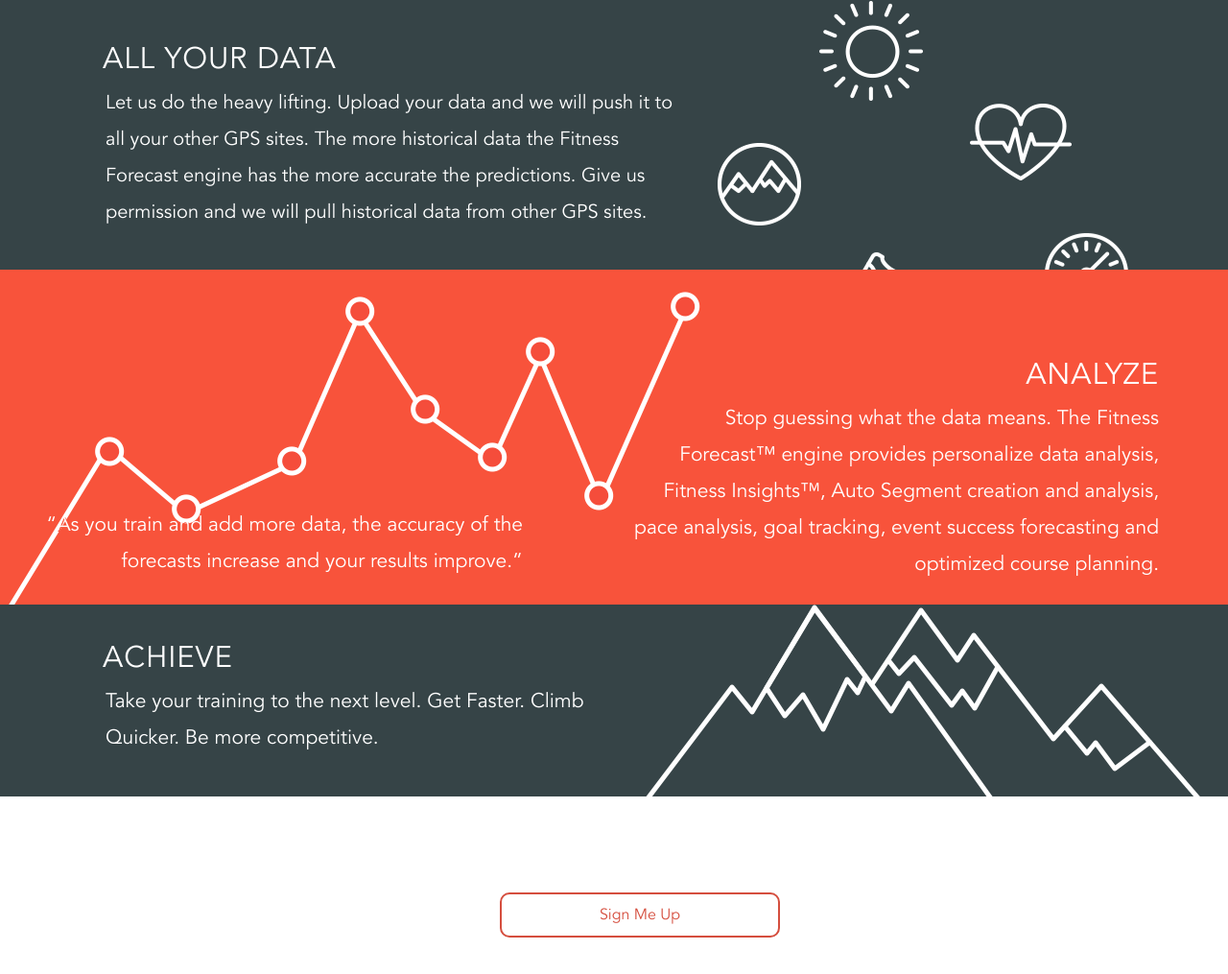
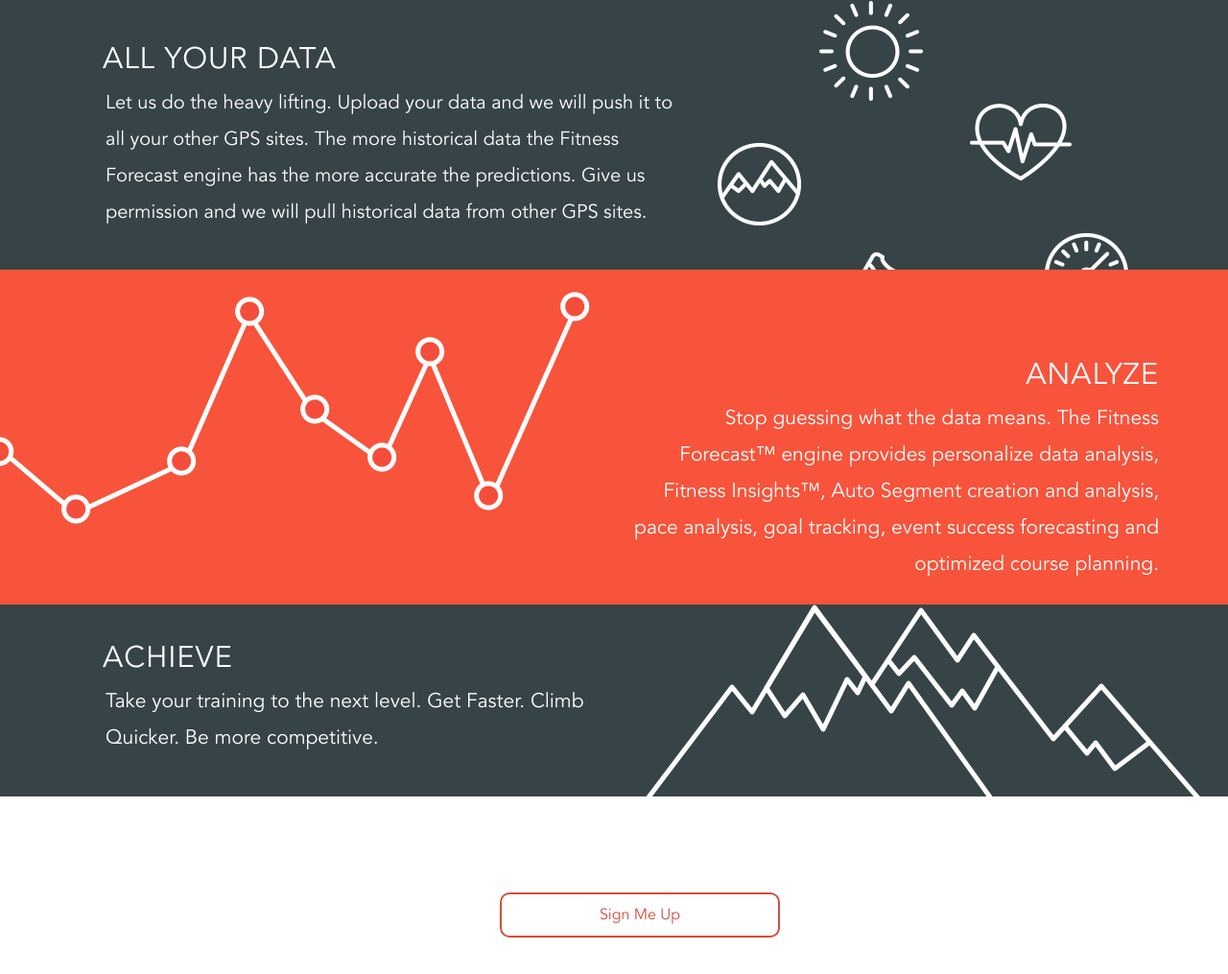
Before and after one commit to Stectech-Unibot/GPS, a website: page index.html in a window 1280 px wide. Shown: the part 2689-3704 px from the top of the page at 96% size. Drawn offline with nearby package versions, Linux system fonts and the light colour scheme; a script that the page names is missing.

Commit message:
#48 :reposition and clear text under Graph.png

```diff
--- a/assets/js/main.js
+++ b/assets/js/main.js
@@ -58,7 +58,7 @@ $(document).ready(function(){
     // FEATUREs paralax
     [
     {id: "#features .data", startY:"80px", endY:"-78px"},
-    {id: "#features .analyze", startY:"50px", endY:"-78px"},
+    {id: "#features .analyze", startY:"125px", endY:"34px"},
     {id: "#features .achieve", startY:"50px", endY:"-78px"},
     ].forEach(function(element, index){
         var paralaxScene = new ScrollMagic.Scene({
--- a/assets/scss/partials/_layout.scss
+++ b/assets/scss/partials/_layout.scss
@@ -108,9 +108,7 @@ span.logo {
 
     .analyze {
         text-shadow: 1px 1px $orange;
-        background: url("../img/paralax/graph.png") $orange no-repeat;
-        background-position-x: 5px;
-        background-position-y: 23px;
+        background: url("../img/paralax/graph.png") $orange no-repeat -110px 23px;
         position: relative;
         text-align: right;
         @media screen and (min-width: $medium) {
--- a/index.html
+++ b/index.html
@@ -135,9 +135,6 @@
                 <div class="row analyze">
 
                     <div class="col-xs-12 col-md-6">
-                        <p class="bottom-text">
-                            “As you train and add more data, the accuracy of the forecasts increase and your results improve.”
-                        </p>
                     </div>
                     <div class="col-xs-12 col-md-6 content">
                         <h2>ANALYZE</h2>
```
Also changed, not shown: assets/css/main.css.
